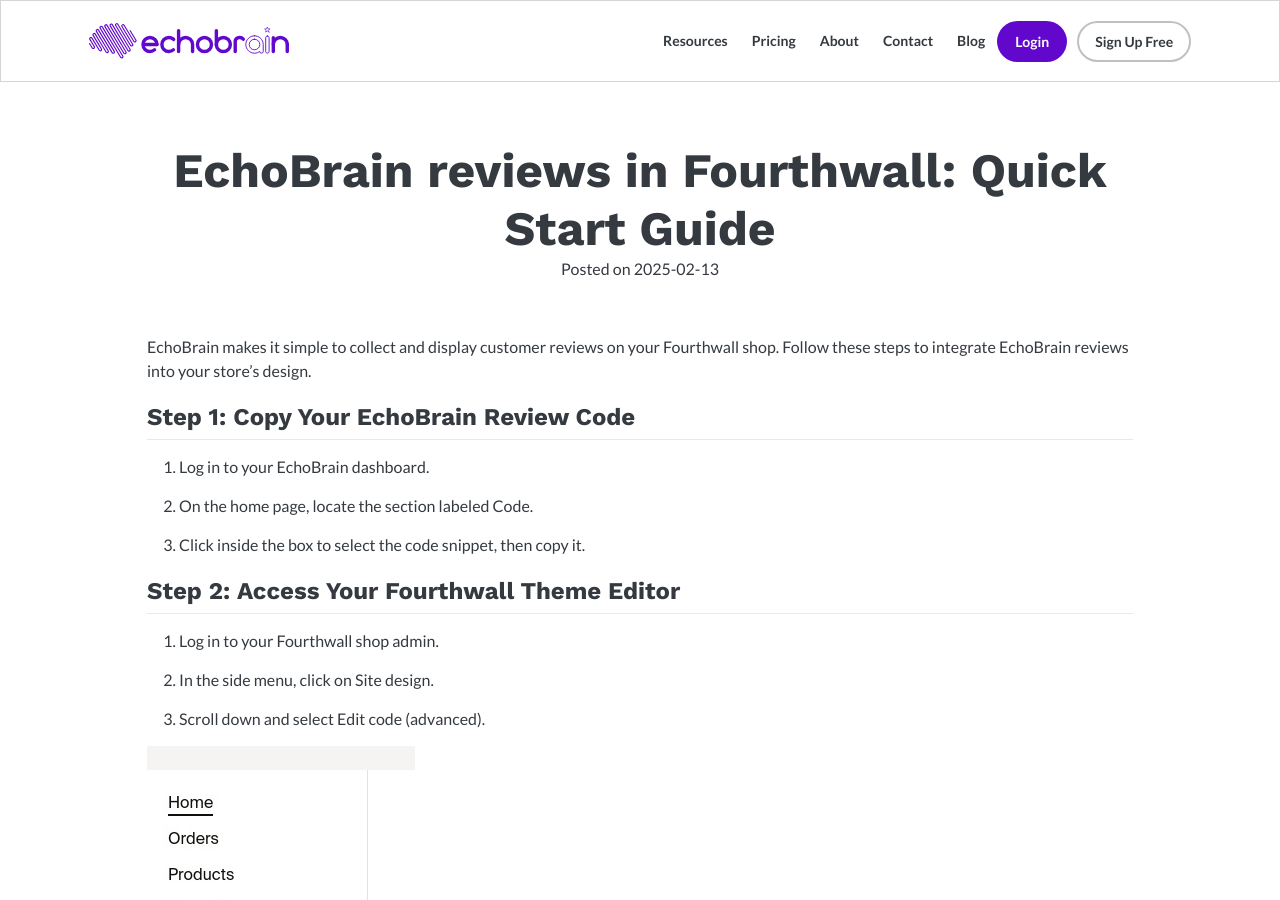
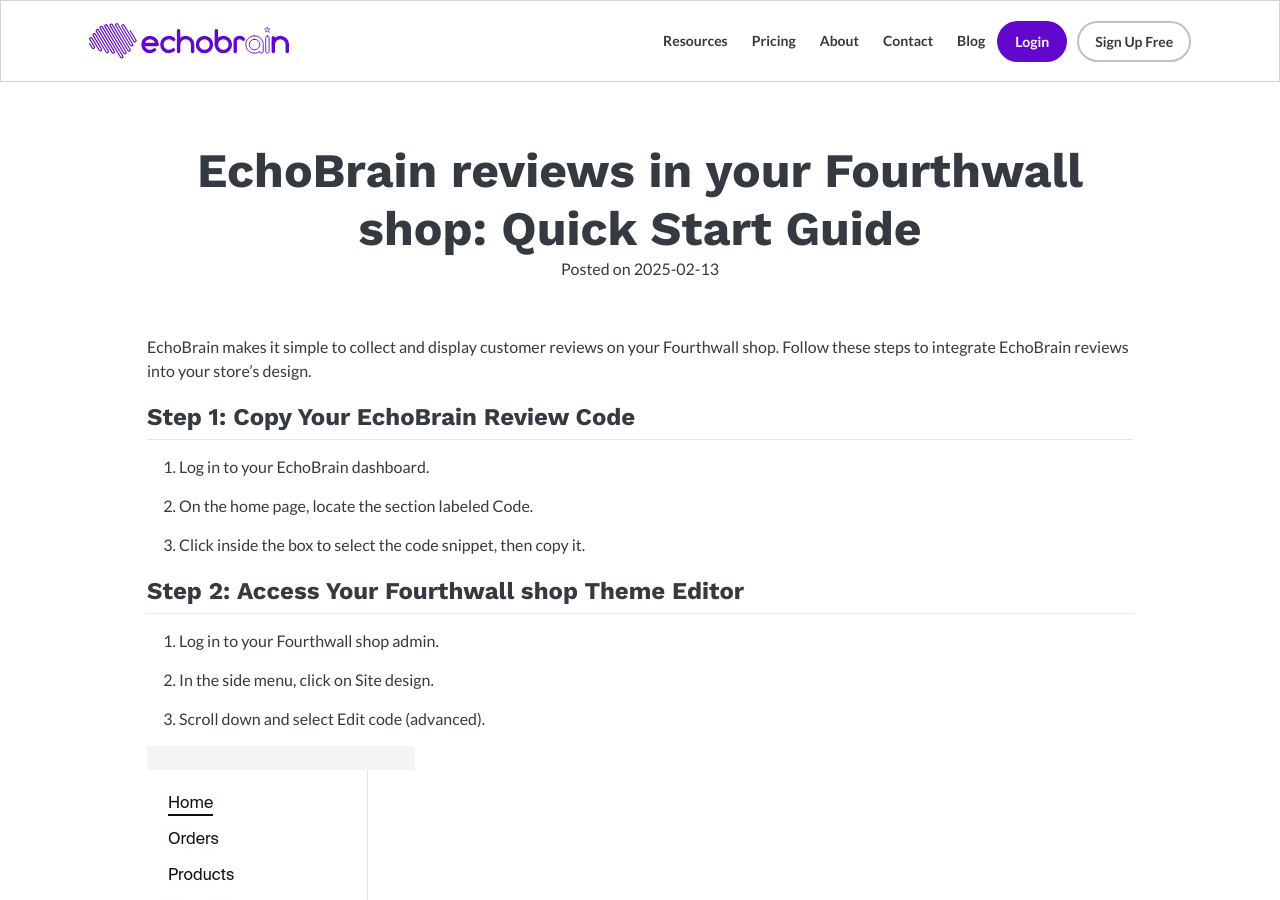
Before and after one commit to echo-brain/echo-brain.github.io, a Jekyll site: the page built from _posts/2025-02-13-fourthwall-reviews-quick-start.md, in a window 1280 px wide and 900 px high. Built offline with Jekyll 4.4.1, drawn with Linux system fonts in a browser that asks for light colours.

Commit message:
Update 2025-02-13-fourthwall-reviews-quick-start.md

```diff
--- a/_posts/2025-02-13-fourthwall-reviews-quick-start.md
+++ b/_posts/2025-02-13-fourthwall-reviews-quick-start.md
@@ -1,7 +1,7 @@
 ---
 layout: article
-title: "EchoBrain reviews in Fourthwall: Quick Start Guide"
-description: Quick Start guide to set up your EchoBrain reviews in Fourthwall
+title: "EchoBrain reviews in your Fourthwall shop: Quick Start Guide"
+description: Quick Start guide to set up your EchoBrain reviews in your Fourthwall shop
 image: /assets/getting-started-with-echobrain-first-steps.jpg
 date: 2025-02-13
 categories: ['documentation']
@@ -18,7 +18,7 @@
 3. Click inside the box to select the code snippet, then copy it.
 
 
-## Step 2: Access Your Fourthwall Theme Editor
+## Step 2: Access Your Fourthwall shop Theme Editor
 
 1. Log in to your Fourthwall shop admin.
 2. In the side menu, click on Site design.
```
